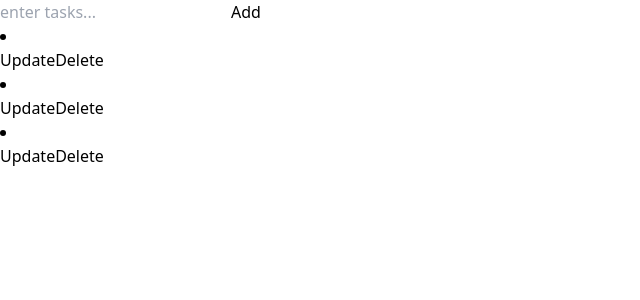
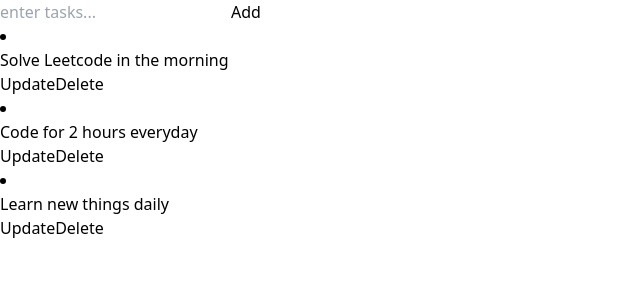
Before and after one commit to aadarshraj02/simple-to-do, a React (Vite) app: page / in a window 1280 px wide. Shown: the top 300 px of the page, without its empty margins (0-640 px from the left). Built offline with nearby package versions, Linux system fonts and the light colour scheme.

Commit message:
added props and displayed todo list in card

```diff
--- a/src/components/TodoCard.jsx
+++ b/src/components/TodoCard.jsx
@@ -1,7 +1,9 @@
-const TodoCard = () => {
+const TodoCard = (props) => {
+  const { children } = props;
   return (
     <div>
       <li>
+        {children}
         <div>
           <button>Update</button>
           <button>Delete</button>
--- a/src/components/TodoList.jsx
+++ b/src/components/TodoList.jsx
@@ -9,7 +9,9 @@ const TodoList = () => {
   return (
     <div>
       {todos.map((todo, index) => (
-        <TodoCard key={index} />
+        <TodoCard key={index}>
+          <p>{todo}</p>
+        </TodoCard>
       ))}
     </div>
   );
```
